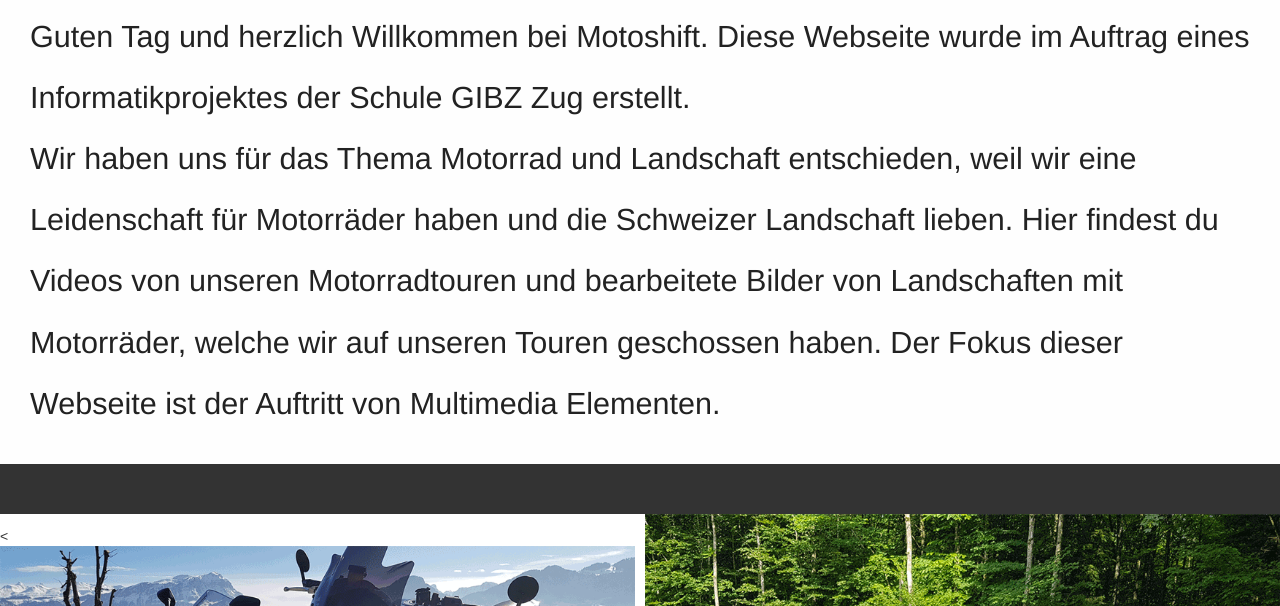
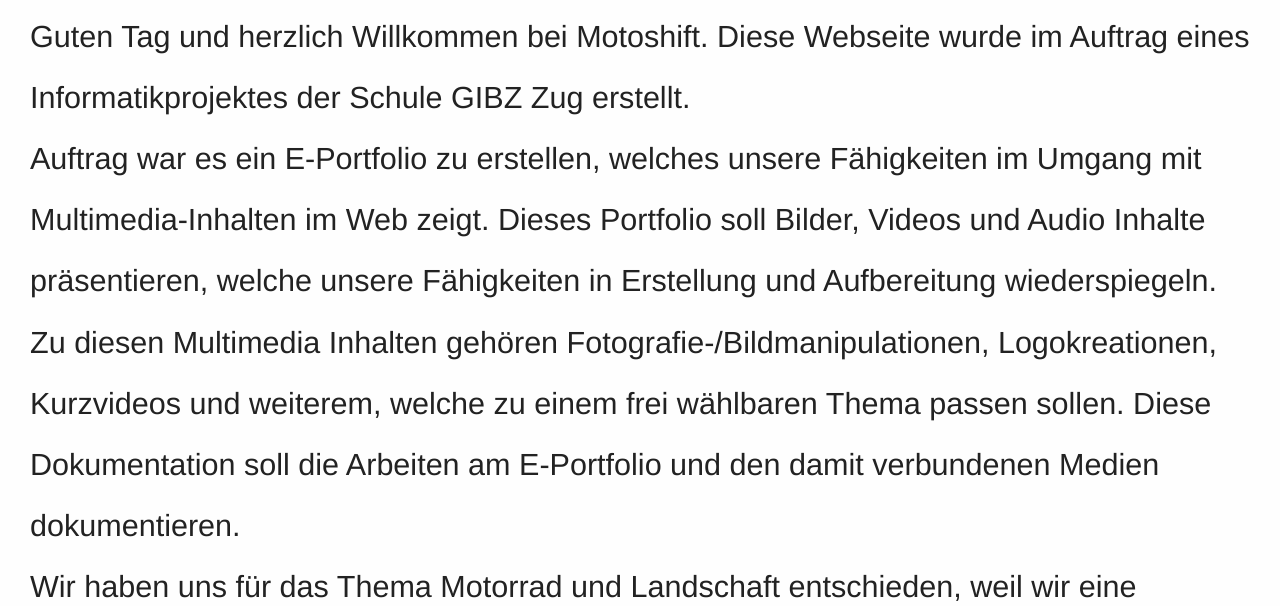
Before and after one commit to Ofaso/M152-Project, an Angular app: page / in a window 1280 px wide. Shown: the part 980-1586 px from the top of the page. Built offline with nearby package versions, Linux system fonts and the light colour scheme.

Commit message:
Pussyjuice

```diff
--- a/src/app/app.component.html
+++ b/src/app/app.component.html
@@ -17,13 +17,16 @@
         <h2>Über uns</h2>
         <p>Guten Tag und herzlich Willkommen bei Motoshift. Diese Webseite wurde im Auftrag eines Informatikprojektes der Schule GIBZ Zug erstellt.</p>
         <p>
+          Auftrag war es ein E-Portfolio zu erstellen, welches unsere Fähigkeiten im Umgang mit Multimedia-Inhalten im Web zeigt. Dieses Portfolio soll Bilder, Videos und Audio Inhalte präsentieren, welche unsere Fähigkeiten in Erstellung und Aufbereitung wiederspiegeln. Zu diesen Multimedia Inhalten gehören Fotografie-/Bildmanipulationen, Logokreationen, Kurzvideos und weiterem, welche zu einem frei wählbaren Thema passen sollen.
+          Diese Dokumentation soll die Arbeiten am E-Portfolio und den damit verbundenen Medien dokumentieren.
+        </p>
+        <p>
           Wir haben uns für das Thema Motorrad und Landschaft entschieden,
           weil wir eine Leidenschaft für Motorräder haben und die Schweizer Landschaft lieben.
           Hier findest du Videos von unseren Motorradtouren und bearbeitete Bilder von Landschaften mit Motorräder,
           welche wir auf unseren Touren geschossen haben.
+        </p>
 
-          Der Fokus dieser Webseite ist der Auftritt von Multimedia Elementen.
-        </p>
       </div>
     <div class="navbar">
 
```
